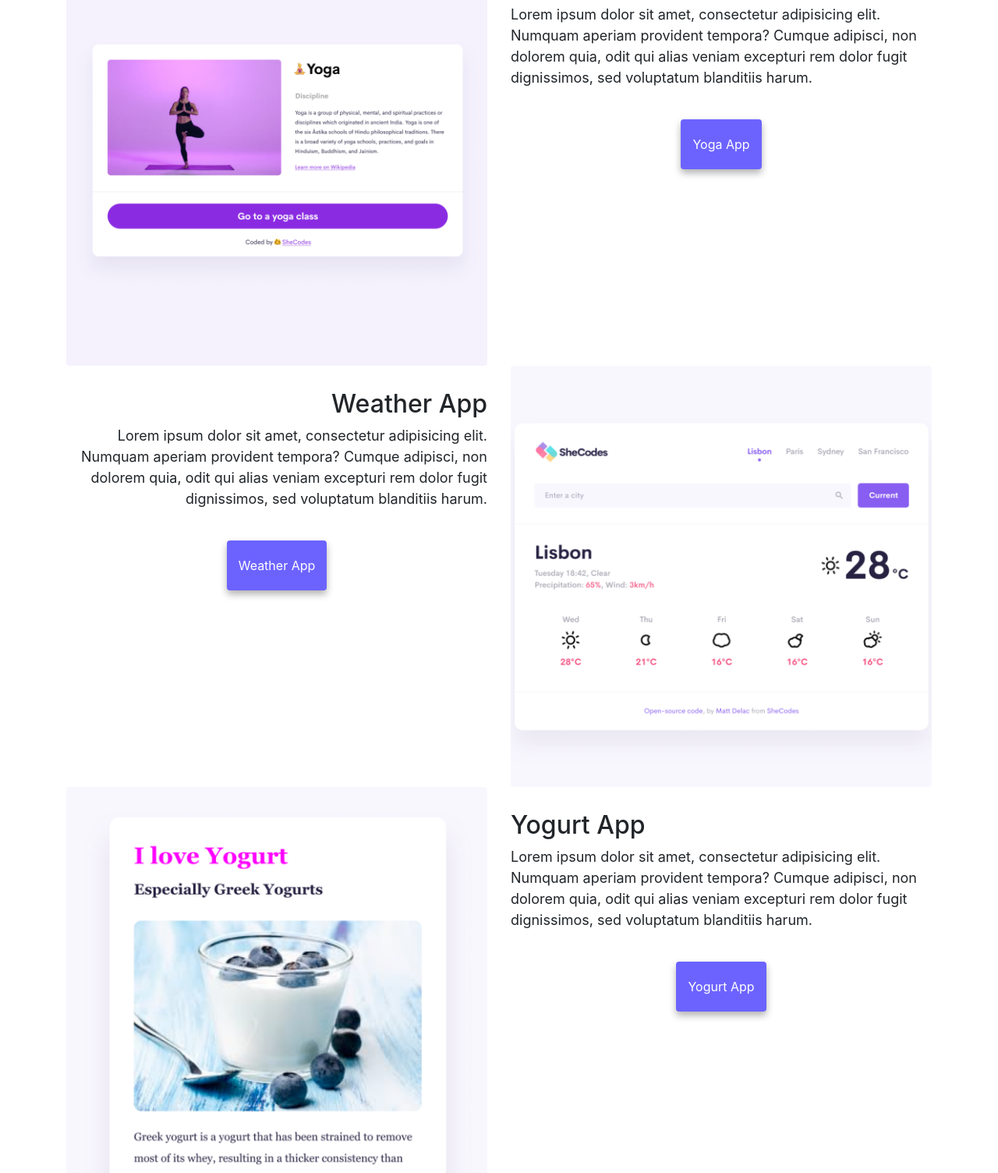
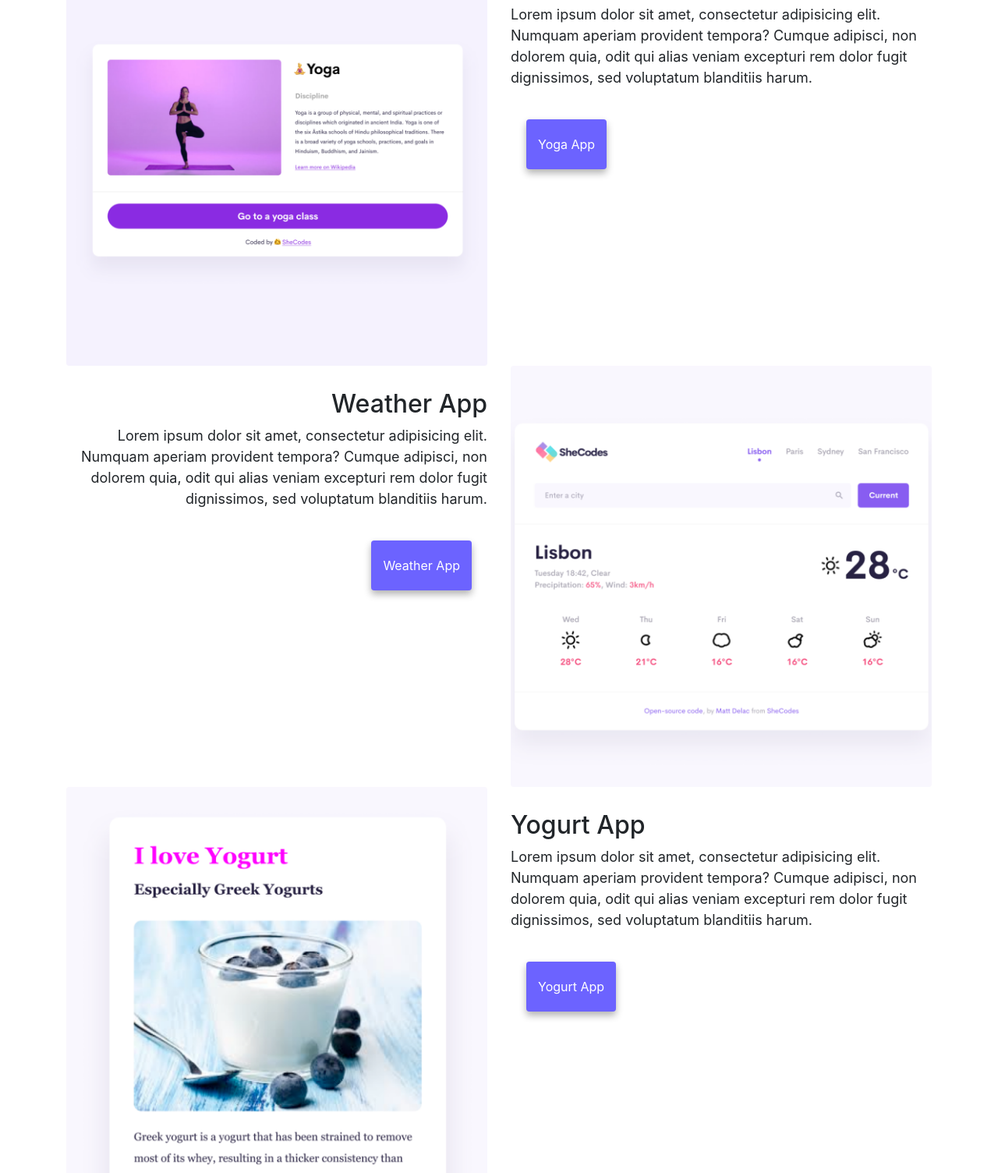
Before and after one commit to eleanorgedge/Eleanor-Gedge-Advanced-Tools-Workshop-Week-3-Homework, a plain HTML site: page index.html in a window 1280 px wide. Shown: the part 439-1943 px from the top of the page at 78% size. Drawn offline with nearby package versions, Linux system fonts and the light colour scheme.

Commit message:
Updated to make more responsive

```diff
--- a/index.html
+++ b/index.html
@@ -51,7 +51,7 @@
     <a href="about.html" class="about-link" title="About me">About me</a>
   </div>
   <div class="container">
-    <div class="row" class="yoga-section">
+    <div class="row">
       <div class="col-sm-6">
         <img src="/images/yoga-app.png" class="img-fluid rounded d-none d-sm-block" alt="Yoga app" />
       </div>
@@ -63,7 +63,7 @@
           qui alias veniam excepturi rem dolor fugit dignissimos, sed
           voluptatum blanditiis harum.
         </p>
-        <div class="navigation-links">
+        <div class="navigation-links yoga-button">
           <a href="#" class="yoga-link" title="Launch Yoga App">Yoga App</a>
         </div>
       </div>
@@ -77,7 +77,7 @@
           qui alias veniam excepturi rem dolor fugit dignissimos, sed
           voluptatum blanditiis harum.
         </p>
-        <div class="navigation-links">
+        <div class="navigation-links weather-button">
           <a href="#" class="weather-link" title="Launch Weather App">Weather App</a>
         </div>
       </div>
@@ -86,7 +86,7 @@
       </div>
     </div>
 
-    <div class="row" class="yogurt-section">
+    <div class="row">
       <div class="col-sm-6">
         <img src="/images/yogurt-app.png" class="img-fluid rounded d-none d-sm-block" alt="Yohurt App" />
       </div>
@@ -98,7 +98,7 @@
           qui alias veniam excepturi rem dolor fugit dignissimos, sed
           voluptatum blanditiis harum.
         </p>
-        <div class="navigation-links">
+        <div class="navigation-links yogurt-button">
           <a href="#" class="yogurt-link" title="Launch Yogurt App">Yogurt App</a>
         </div>
       </div>
--- a/style.css
+++ b/style.css
@@ -10,7 +10,7 @@ h2 {
 
 .weather-heading {
   text-align: right;
-    padding-top: 30px;
+  padding-top: 30px;
 }
 
 .weather-section {
@@ -30,10 +30,18 @@ h2 {
 
 .navigation-links {
   display: flex;
-  margin-top: 20px;
-  margin-bottom:20px;
+  margin: 20px 0 20px 0;
   justify-content: center;
 }
+
+.yoga-button, .yogurt-button {
+  justify-content: left;
+}
+
+.weather-button {
+  justify-content: flex-end;
+}
+
 
 .navigation-links a {
   margin: 20px;
@@ -91,9 +99,7 @@ h2 {
 .projects{
   text-align:center;
 }
-.navigation-links{
-  text-align: center;
-}
+
 .about {
   font-size: 18px;
   line-height: 1.5;
@@ -104,4 +110,10 @@ h2, .weather-heading {
   text-align: center;
   padding: 0;
 }
+
+.navigation-links {
+  justify-content: center;
+  margin: 20px;
 }
+
+}
```
